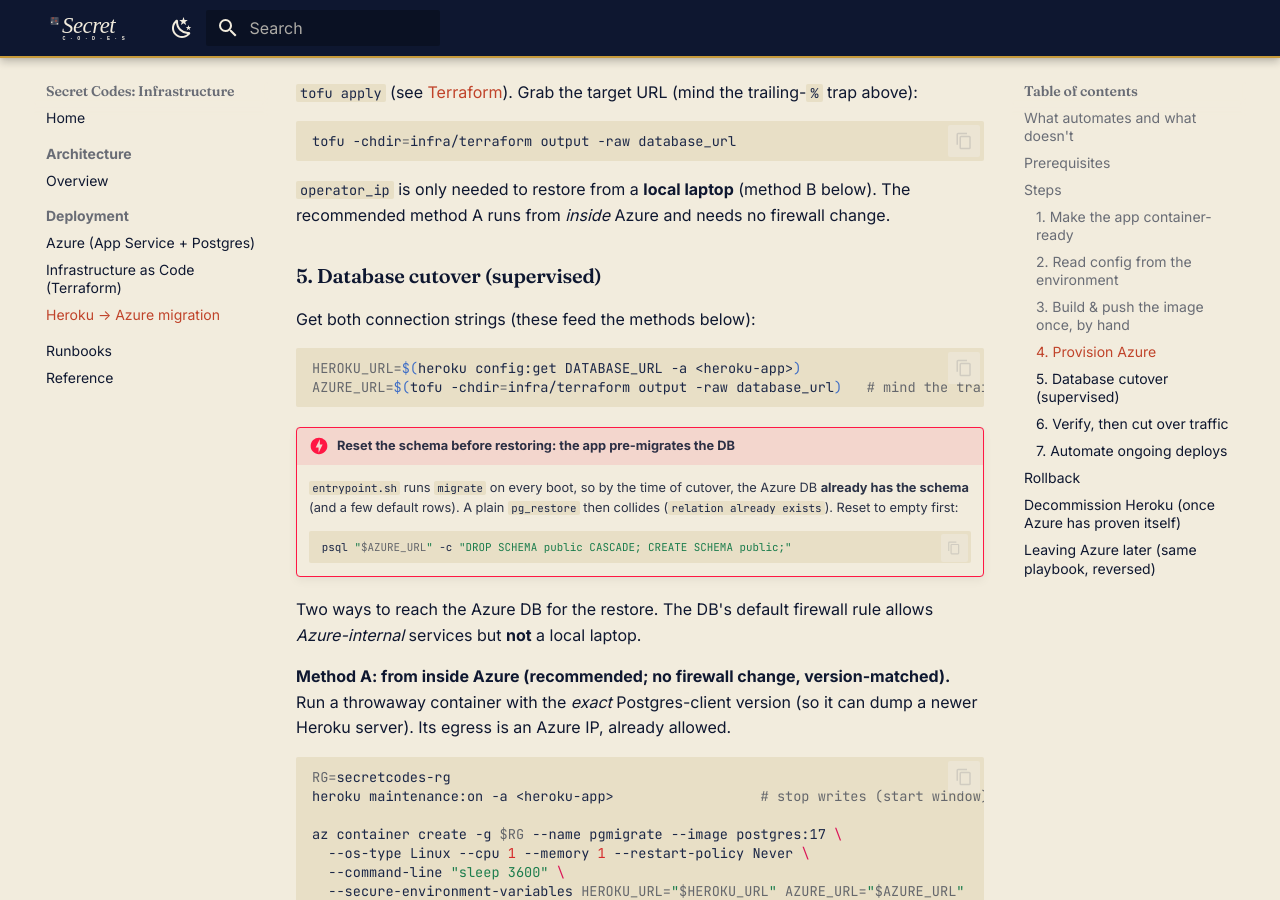
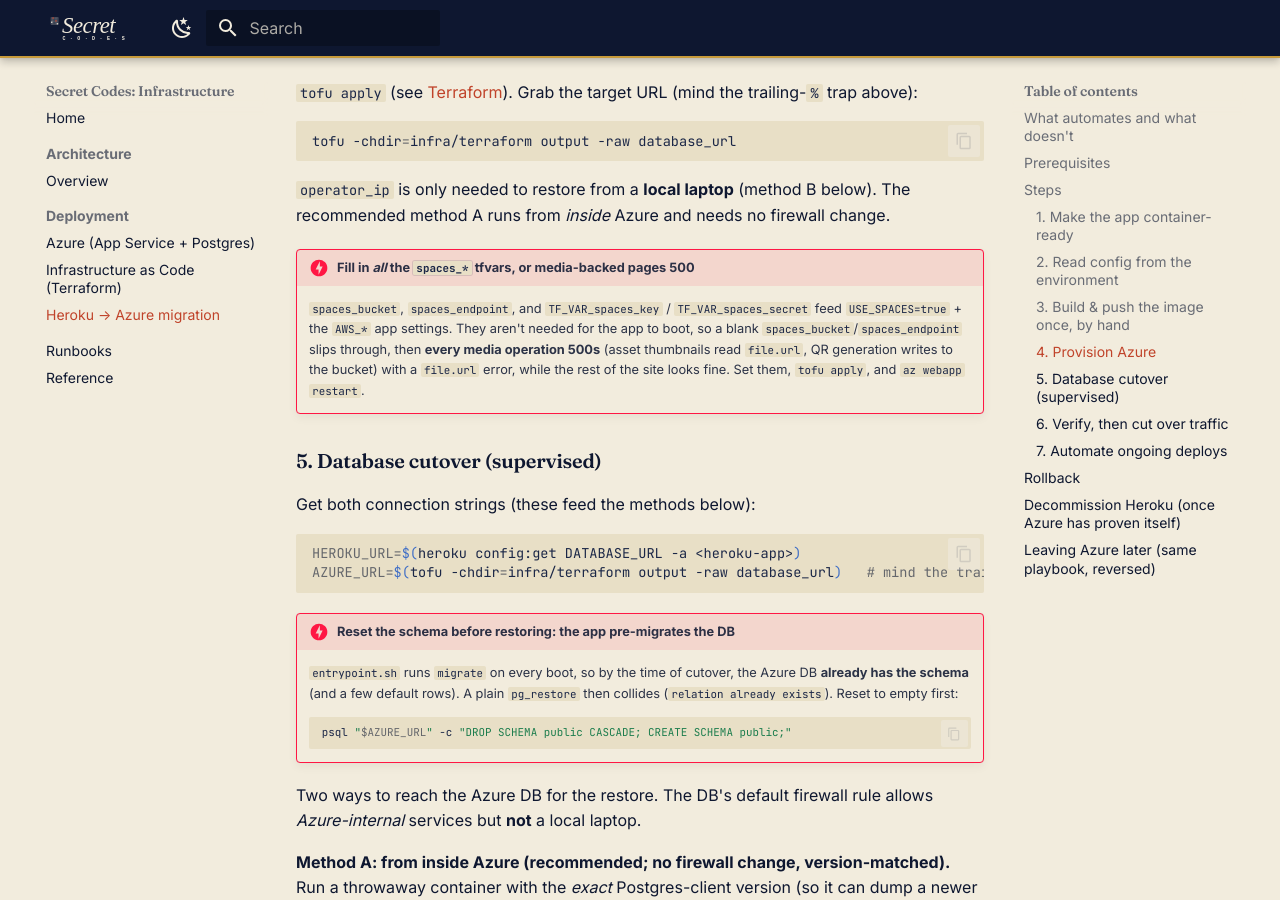
Before and after one commit to Mariatta/secretcodes, an MkDocs documentation site: the page built from docs/deployment/migration.md, in a window 1280 px wide and 900 px high, scrolled down 2037 px. Built offline with MkDocs 1.6.1 and Material for MkDocs 9.7.7, drawn with Linux system fonts in a browser that asks for light colours.

Commit message:
docs: note that blank spaces_* tfvars make media pages 500
The app boots fine without USE_SPACES/AWS_* set, so a blank spaces_bucket or
spaces_endpoint slips through provisioning, then every media operation (asset
thumbnails via file.url, QR generation) 500s while the rest of the site works.

````diff
--- a/docs/deployment/migration.md
+++ b/docs/deployment/migration.md
@@ -85,6 +85,14 @@
 ```
 `operator_ip` is only needed to restore from a **local laptop** (method B below).
 The recommended method A runs from *inside* Azure and needs no firewall change.
+
+!!! danger "Fill in *all* the `spaces_*` tfvars, or media-backed pages 500"
+    `spaces_bucket`, `spaces_endpoint`, and `TF_VAR_spaces_key` / `TF_VAR_spaces_secret`
+    feed `USE_SPACES=true` + the `AWS_*` app settings. They aren't needed for the
+    app to boot, so a blank `spaces_bucket`/`spaces_endpoint` slips through, then
+    **every media operation 500s** (asset thumbnails read `file.url`, QR generation
+    writes to the bucket) with a `file.url` error, while the rest of the site looks
+    fine. Set them, `tofu apply`, and `az webapp restart`.
 
 ### 5. Database cutover (supervised)
 
````
